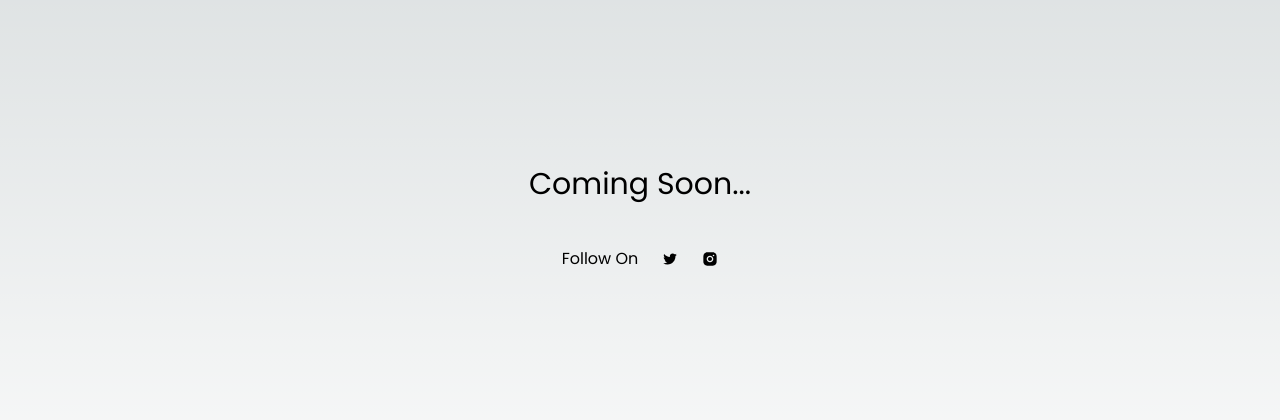
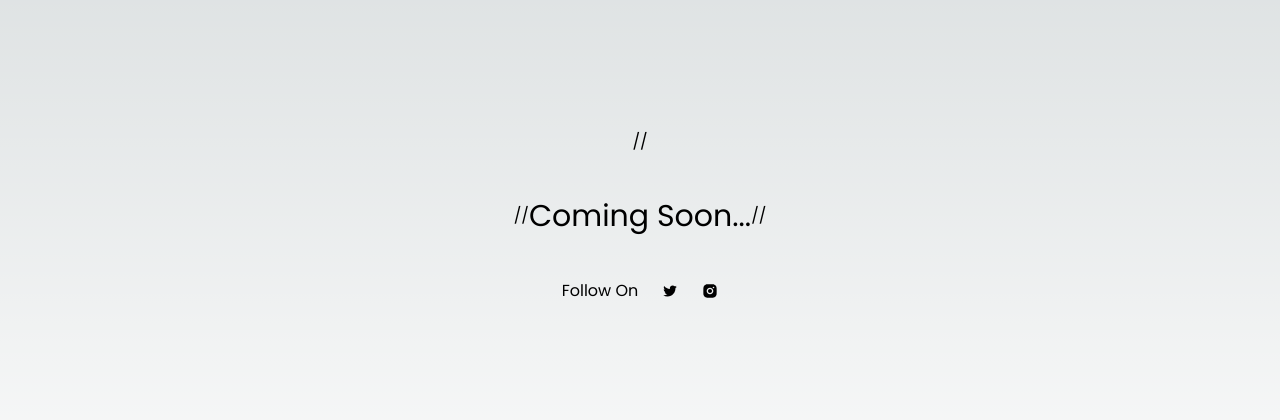
Before and after one commit to hadi-razal/hadirazal-porfolio, a Next.js app: page / in a window 1280 px wide. Shown: the part 184-604 px from the top of the page. Built offline with nearby package versions, Linux system fonts and the light colour scheme.

Commit message:
Update page.tsx

```diff
--- a/app/page.tsx
+++ b/app/page.tsx
@@ -4,9 +4,9 @@ import { RiInstagramFill, RiTwitterFill } from "react-icons/ri";
 export default function Home() {
   return (
     <div className="flex flex-col items-center justify-center h-screen gap-10">
-      <div className="flex items-center justify-center">
-        <h1 className="text-[30px] ">Coming Soon...</h1>
-      </div>
+     // <div className="flex items-center justify-center">
+       // <h1 className="text-[30px] ">Coming Soon...</h1>
+     // </div>
       <div className="flex items-center justify-center gap-6">
 
         <div className="flex items-center justify-center">
```
